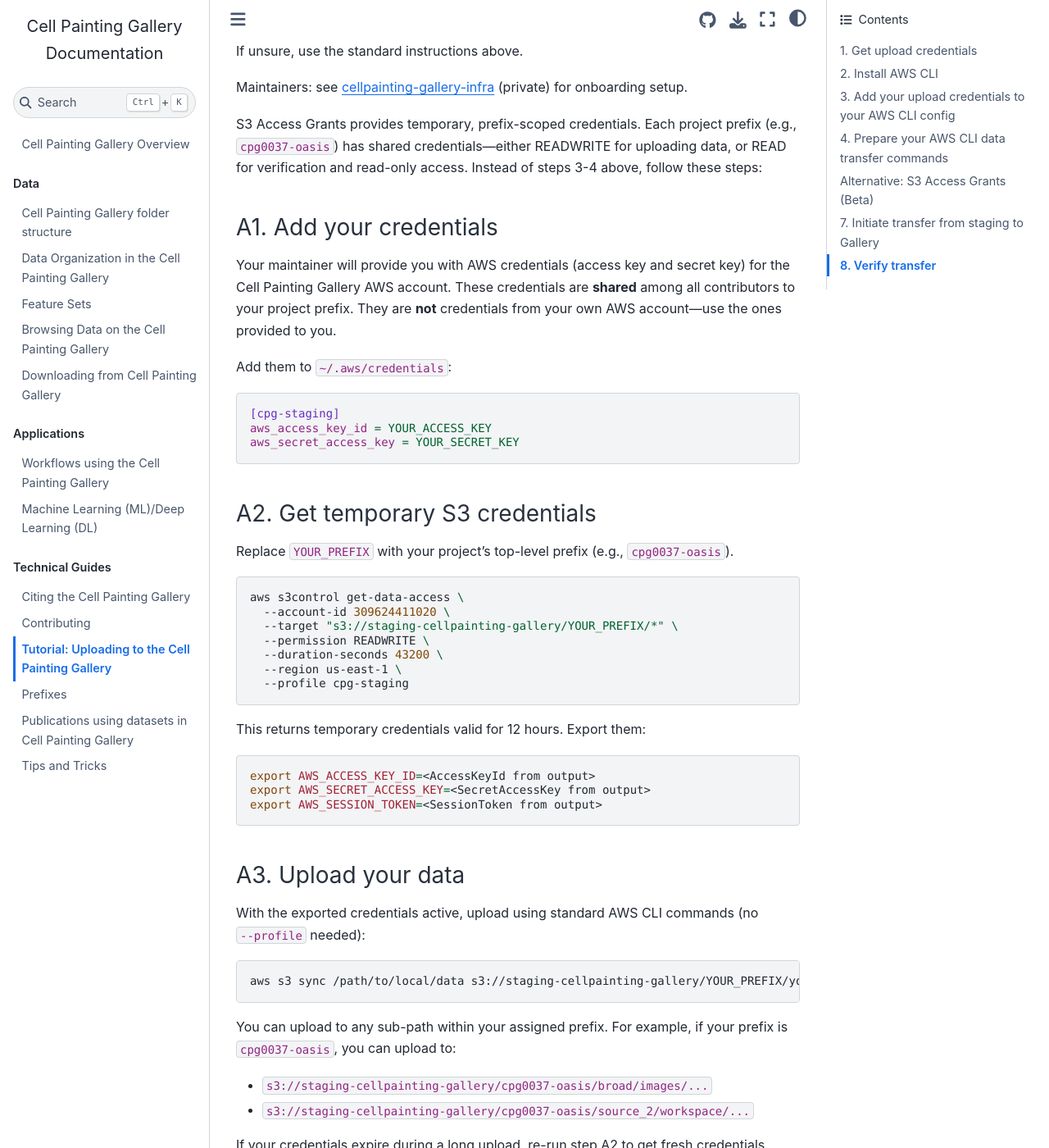
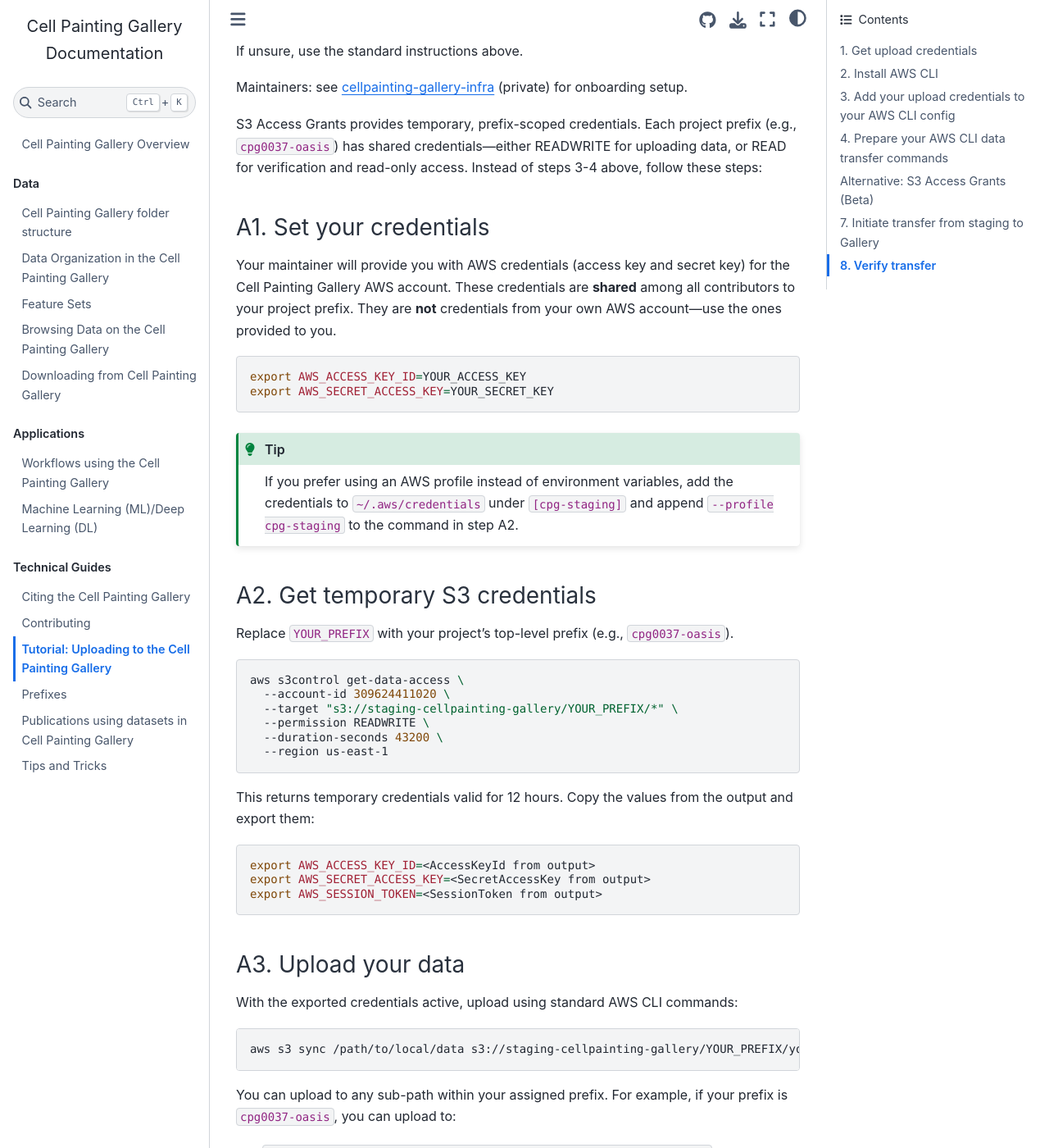
Before and after one commit to broadinstitute/cellpainting-gallery, a Jupyter Book: the page built from documentation/uploading_to_cpg.md, in a window 1280 px wide and 1400 px high, scrolled down 2020 px. Shown: the whole window at 82% size. Built offline with Jupyter Book 1.0.4 settings and Sphinx 7.4.7 and the Sphinx Book theme 1.1.4, drawn with Linux system fonts in a browser that asks for light colours; pages that are not in the unit, such as notebooks, are missing from menus.

Commit message:
Use environment variables as primary credential method for S3 Access Grants
- Change A1 from profile-based to env var approach
- Remove --profile flag from get-data-access command
- Add tip about profile alternative for those who prefer it

🤖 Generated with [Claude Code](https://claude.com/claude-code)

Co-Authored-By: Claude Opus 4.5 <noreply@anthropic.com>

````diff
--- a/documentation/uploading_to_cpg.md
+++ b/documentation/uploading_to_cpg.md
@@ -68,18 +68,19 @@ Maintainers: see [cellpainting-gallery-infra](https://github.com/broadinstitute/
 
 S3 Access Grants provides temporary, prefix-scoped credentials. Each project prefix (e.g., `cpg0037-oasis`) has shared credentials—either READWRITE for uploading data, or READ for verification and read-only access. Instead of steps 3-4 above, follow these steps:
 
-### A1. Add your credentials
+### A1. Set your credentials
 
 Your maintainer will provide you with AWS credentials (access key and secret key) for the Cell Painting Gallery AWS account.
 These credentials are **shared** among all contributors to your project prefix.
 They are **not** credentials from your own AWS account—use the ones provided to you.
 
-Add them to `~/.aws/credentials`:
+```bash
+export AWS_ACCESS_KEY_ID=YOUR_ACCESS_KEY
+export AWS_SECRET_ACCESS_KEY=YOUR_SECRET_KEY
+```
 
-```ini
-[cpg-staging]
-aws_access_key_id = YOUR_ACCESS_KEY
-aws_secret_access_key = YOUR_SECRET_KEY
+```{tip}
+If you prefer using an AWS profile instead of environment variables, add the credentials to `~/.aws/credentials` under `[cpg-staging]` and append `--profile cpg-staging` to the command in step A2.
 ```
 
 ### A2. Get temporary S3 credentials
@@ -92,11 +93,10 @@ aws s3control get-data-access \
   --target "s3://staging-cellpainting-gallery/YOUR_PREFIX/*" \
   --permission READWRITE \
   --duration-seconds 43200 \
-  --region us-east-1 \
-  --profile cpg-staging
+  --region us-east-1
 ```
 
-This returns temporary credentials valid for 12 hours. Export them:
+This returns temporary credentials valid for 12 hours. Copy the values from the output and export them:
 
 ```bash
 export AWS_ACCESS_KEY_ID=<AccessKeyId from output>
@@ -106,7 +106,7 @@ export AWS_SESSION_TOKEN=<SessionToken from output>
 
 ### A3. Upload your data
 
-With the exported credentials active, upload using standard AWS CLI commands (no `--profile` needed):
+With the exported credentials active, upload using standard AWS CLI commands:
 
 ```bash
 aws s3 sync /path/to/local/data s3://staging-cellpainting-gallery/YOUR_PREFIX/your/data/path/
````
